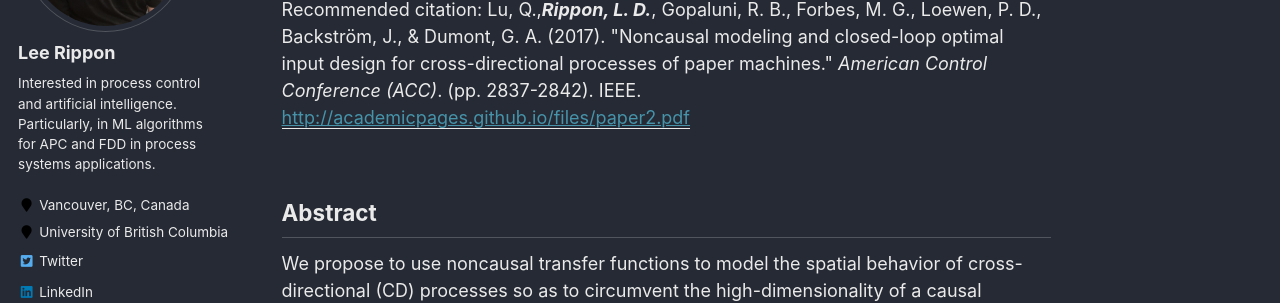
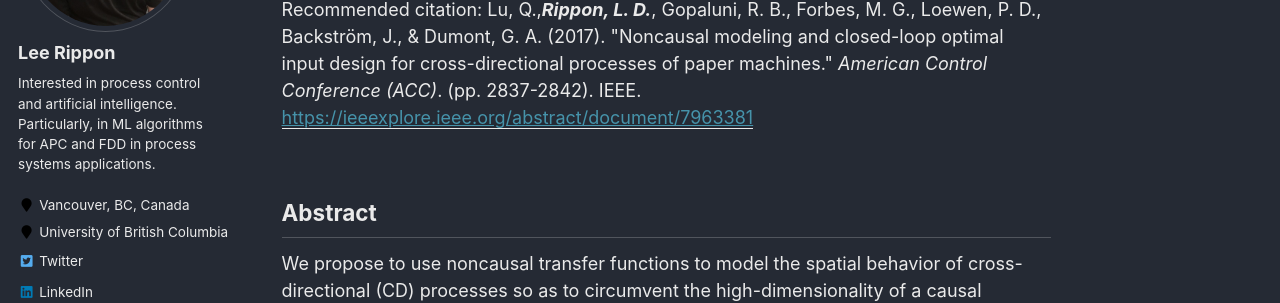
Before and after one commit to LeeRippon/LeeRippon.github.io, a Jekyll site: the page built from _publications/2017-noncausal.md, in a window 1280 px wide and 1392 px high. Shown: the part 275-578 px from the top of the window. Built offline with Jekyll 4.4.1, drawn with Linux system fonts in a browser that asks for light colours; some web fonts are replaced; part of the change alters nothing that is shown.

Commit message:
Update 2017-noncausal.md

```diff
--- a/_publications/2017-noncausal.md
+++ b/_publications/2017-noncausal.md
@@ -5,7 +5,7 @@ permalink: /publication/2017-noncausal
 excerpt: 'Optimal inputs for closed-loop identification are designed with a noncausal transfer function model.'
 date: 2017-05-24
 venue: 'American Control Conference (ACC) Seattle, IEEE'
-paperurl: 'http://academicpages.github.io/files/paper2.pdf'
+paperurl: 'https://ieeexplore.ieee.org/abstract/document/7963381'
 citation: 'Lu, Q.,<b><i>Rippon, L. D.</i></b>, Gopaluni, R. B., Forbes, M. G., Loewen, P. D., Backström, J., & Dumont, G. A. (2017). &quot;Noncausal modeling and closed-loop optimal input design for cross-directional processes of paper machines.&quot; <i>American Control Conference (ACC)</i>. (pp. 2837-2842). IEEE.'
 ---
 
@@ -14,6 +14,6 @@ citation: 'Lu, Q.,<b><i>Rippon, L. D.</i></b>, Gopaluni, R. B., Forbes, M. G., L
 We propose to use noncausal transfer functions to model the spatial behavior of cross-directional (CD) processes so as to circumvent the high-dimensionality of a causal transfer function. This noncausal representation is shown to have a causal-equivalent form. We prove that the covariance of maximum likelihood estimate of the causal-equivalent model asymptotically converges to that of the noncausal model. This result is then used to design optimal inputs in closed-loop for the original noncausal model of the CD process. An illustrative example is provided to highlight the advantage of using optimally designed excitation signal for CD closed-loop identification over white noise excitation or the current industrial practice of spatial bump excitation.
 
 
-[Download paper here](http://academicpages.github.io/files/paper2.pdf)
+[Download paper here](https://ieeexplore.ieee.org/abstract/document/7963381)
 
 Recommended citation: Lu, Q.,<b><i>Rippon, L. D.</i></b>, Gopaluni, R. B., Forbes, M. G., Loewen, P. D., Backström, J., & Dumont, G. A. (2017). "Noncausal modeling and closed-loop optimal input design for cross-directional processes of paper machines." <i>American Control Conference (ACC)</i>. (pp. 2837-2842). IEEE.
```
